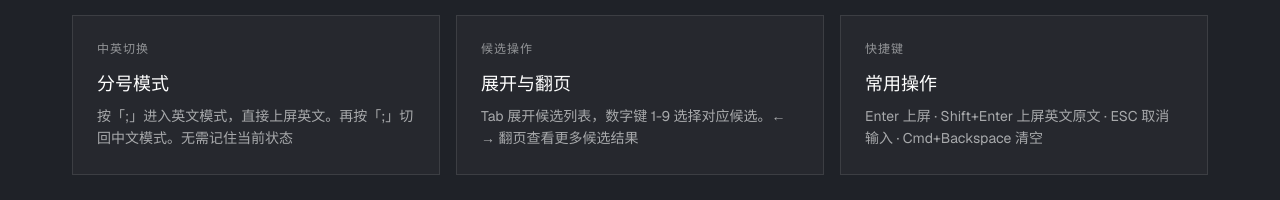
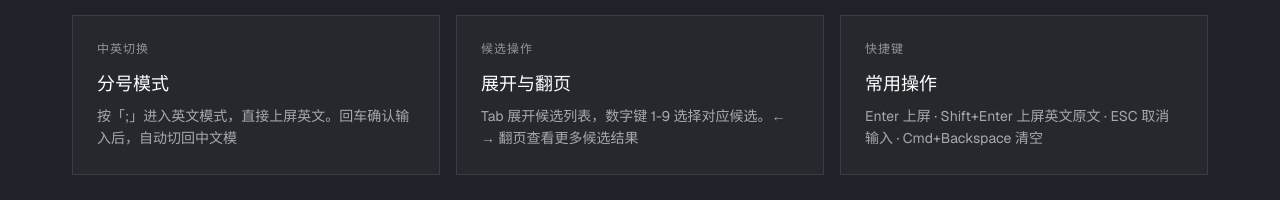
Before and after one commit to g03024735/super_ime_www, a Next.js app: page / in a window 1280 px wide. Shown: the part 3782-3982 px from the top of the page. Built offline with nearby package versions, Linux system fonts and the light colour scheme.

Commit message:
update English mode instructions for clarity in input confirmation

```diff
--- a/src/app/page.tsx
+++ b/src/app/page.tsx
@@ -977,7 +977,7 @@ export default function Home() {
                 <p className="font-mono text-[12px] uppercase tracking-[1px] text-white/50">中英切换</p>
                 <h3 className="mt-3 text-[18px] font-normal">分号模式</h3>
                 <p className="mt-2 text-[14px] leading-[1.6] text-white/60">
-                  按「;」进入英文模式，直接上屏英文。再按「;」切回中文模式。无需记住当前状态
+                  按「;」进入英文模式，直接上屏英文。回车确认输入后，自动切回中文模
                 </p>
               </article>
 
```
